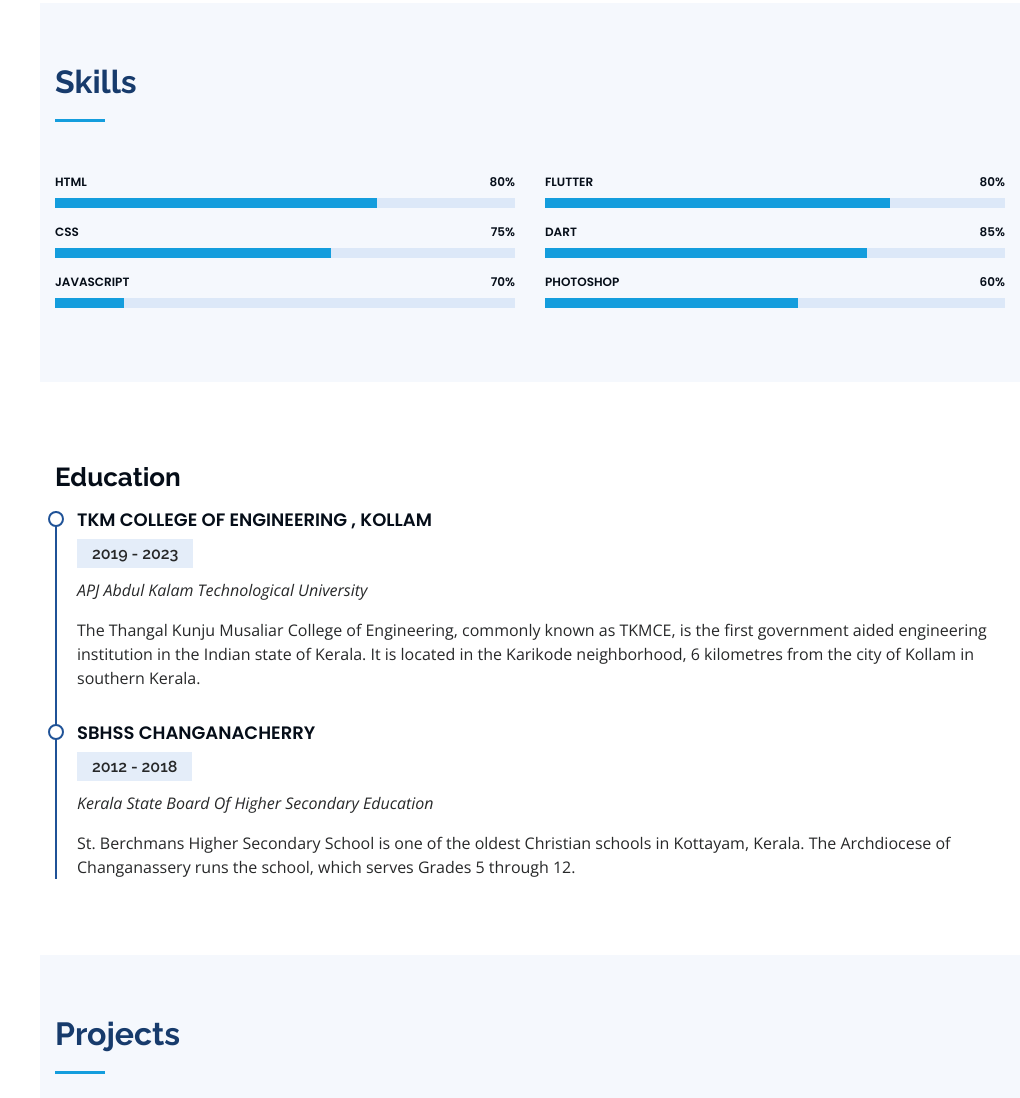
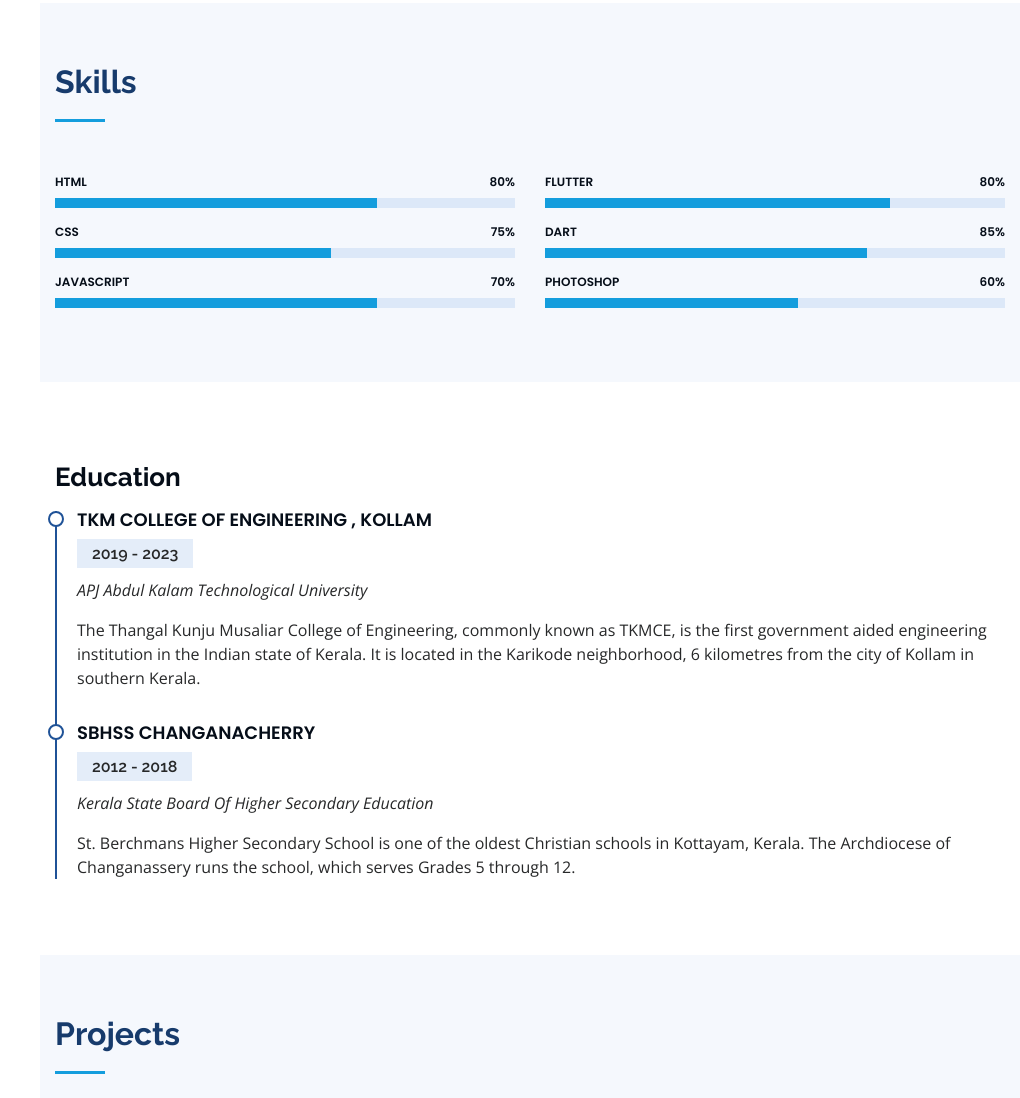
Before and after one commit to adarshskumar/blog, a plain HTML site: page index.html in a window 1280 px wide. Shown: the part 1518-2616 px from the top of the page, without its empty margins (260-1280 px from the left). Drawn offline with nearby package versions, Linux system fonts and the light colour scheme.

Commit message:
Update index.html

```diff
--- a/index.html
+++ b/index.html
@@ -145,7 +145,7 @@
                         <div class="progress">
                             <span class="skill">JavaScript <i class="val">70%</i></span>
                             <div class="progress-bar-wrap">
-                                <div class="progress-bar" role="progressbar" aria-valuenow="15" aria-valuemin="0" aria-valuemax="100"></div>
+                                <div class="progress-bar" role="progressbar" aria-valuenow="70" aria-valuemin="0" aria-valuemax="100"></div>
                             </div>
                         </div>
 
```
